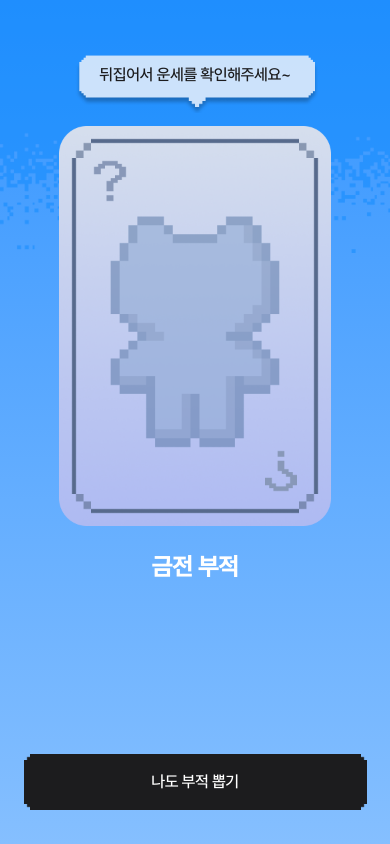
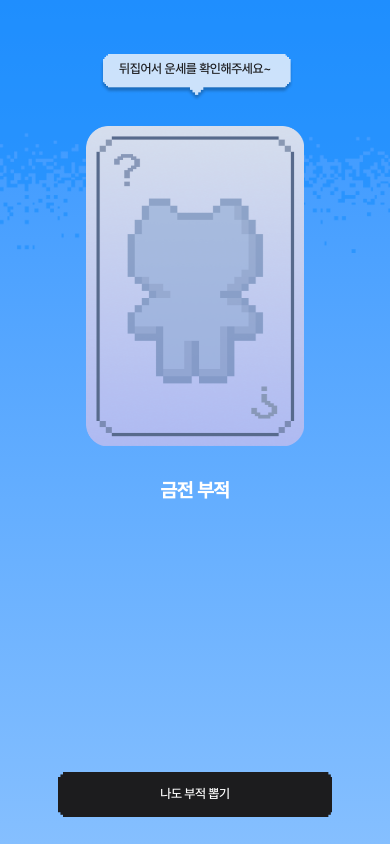
Before and after one commit to team-bukki/buki_web, a React (Create React App) app: page / in a window 390 px wide. Built offline with nearby package versions, Linux system fonts and the light colour scheme.

Commit message:
반응형

```diff
--- a/package.json
+++ b/package.json
@@ -10,6 +10,7 @@
     "@types/node": "^16.18.119",
     "@types/react": "^18.3.12",
     "@types/react-dom": "^18.3.1",
+    "http-proxy-middleware": "^3.0.3",
     "lottie-react": "^2.4.0",
     "react": "^18.3.1",
     "react-dom": "^18.3.1",
--- a/src/components/CardComponent.tsx
+++ b/src/components/CardComponent.tsx
@@ -63,6 +63,13 @@ const BubbleComponent = styled.div`
 `;
 
 const TextBubble = styled.div`
+    @media only screen and (max-width: 400px) {
+        height: 36.8px;
+        width: 228.8px;
+        padding-top: 16px;
+        font-size: 12.8px;
+        line-height: 12.8px;
+    }
     background-image: url(${text_bubble});
     background-size: cover;
     height: 46px;
@@ -79,6 +86,9 @@ const TextBubble = styled.div`
 `;
 
 const CenterContainer = styled.div`
+    @media only screen and (max-width: 400px) {
+        height: 378px;
+    }
     position: absolute;
     top: 126px;
     display: flex;
@@ -130,6 +140,10 @@ const fadeInCardImageComponet = keyframes`
 `;
 
 const CardImageComponet = styled.div`
+    @media only screen and (max-width: 400px) {
+        width: 217.6px;
+        height: 320px;
+    }
     width: 272px;
     height: 400px;
     transform-style: preserve-3d;
@@ -173,6 +187,11 @@ const CardBack = styled.div`
 `;
 
 const CardText = styled.div`
+    @media only screen and (max-width: 400px) {
+        padding: 0px 22.4px 0px 25.6px;
+        width: 169.6px;
+        height: 249.6px;
+    }
     display: flex;
     flex-direction: column;
     padding: 0px 28px 0px 32px;
@@ -181,6 +200,10 @@ const CardText = styled.div`
 `;
 
 const CardTitle = styled.div`
+    @media only screen and (max-width: 400px) {
+        font-size: 22.4px;
+        margin-bottom: 15.5px;
+    }
     color: var(--Gray-Scale-Gray800, #3a3a3c);
     font-family: Galmuri9;
     font-size: 28px;
@@ -192,12 +215,15 @@ const CardTitle = styled.div`
 `;
 
 const CardContext = styled.div`
+    @media only screen and (max-width: 400px) {
+        font-size: 12.8px;
+    }
     color: var(--Gray-Scale-Gray800, #3a3a3c);
     font-family: Pretendard;
     font-size: 16px;
     font-style: normal;
     font-weight: 400;
-    line-height: 26px; /* 162.5% */
+    line-height: 162.5%; /* 26px */
     letter-spacing: -0.4px;
 `;
 
@@ -213,6 +239,10 @@ const fadeInBottomText = keyframes`
 `;
 
 const BottomText = styled.div`
+    @media only screen and (max-width: 400px) {
+        font-size: 19.2px;
+        line-height: 27.2px;
+    }
     color: #ffffff;
     text-align: center;
     font-family: Pretendard;
@@ -236,6 +266,9 @@ const fadeInButtonComponent = keyframes`
 `;
 
 const ButtonComponent = styled.div`
+    @media only screen and (max-width: 400px) {
+        bottom: 27.2px;
+    }
     position: absolute;
     bottom: 34px;
     display: flex;
@@ -247,6 +280,13 @@ const ButtonComponent = styled.div`
 `;
 
 const CTAButton = styled.div`
+    @media only screen and (max-width: 400px) {
+        height: 28.8px;
+        width: 274.4px;
+        padding-top: 16px;
+        font-size: 12.8px;
+        line-height: 12.8px;
+    }
     background-image: url(${CTA_button});
     background-size: cover;
     height: 36px;
--- a/src/components/FortuneComponent.tsx
+++ b/src/components/FortuneComponent.tsx
@@ -86,6 +86,13 @@ const BubbleComponent = styled.div`
 `;
 
 const TextBubble = styled.div`
+    @media only screen and (max-width: 400px) {
+        height: 36.8px;
+        width: 228.8px;
+        padding-top: 16px;
+        font-size: 12.8px;
+        line-height: 12.8px;
+    }
     background-image: url(${text_bubble});
     background-size: cover;
     height: 46px;
@@ -102,6 +109,9 @@ const TextBubble = styled.div`
 `;
 
 const CenterContainer = styled.div`
+    @media only screen and (max-width: 400px) {
+        height: 378px;
+    }
     position: absolute;
     top: 126px;
     display: flex;
@@ -156,6 +166,10 @@ const fadeInCardImageComponet = keyframes`
 `;
 
 const CardImageComponet = styled.div`
+    @media only screen and (max-width: 400px) {
+        width: 217.6px;
+        height: 320px;
+    }
     width: 272px;
     height: 400px;
     transform-style: preserve-3d;
@@ -199,6 +213,11 @@ const CardBack = styled.div`
 `;
 
 const CardText = styled.div`
+    @media only screen and (max-width: 400px) {
+        padding: 0px 22.4px 0px 25.6px;
+        width: 169.6px;
+        height: 249.6px;
+    }
     display: flex;
     flex-direction: column;
     padding: 0px 28px 0px 32px;
@@ -207,6 +226,10 @@ const CardText = styled.div`
 `;
 
 const CardTitle = styled.div`
+    @media only screen and (max-width: 400px) {
+        font-size: 22.4px;
+        margin-bottom: 15.5px;
+    }
     color: var(--Gray-Scale-Gray800, #3a3a3c);
     font-family: Galmuri9;
     font-size: 28px;
@@ -218,12 +241,15 @@ const CardTitle = styled.div`
 `;
 
 const CardContext = styled.div`
+    @media only screen and (max-width: 400px) {
+        font-size: 12.8px;
+    }
     color: var(--Gray-Scale-Gray800, #3a3a3c);
     font-family: Pretendard;
     font-size: 16px;
     font-style: normal;
     font-weight: 400;
-    line-height: 26px; /* 162.5% */
+    line-height: 162.5%; /* 26px */
     letter-spacing: -0.4px;
 `;
 
@@ -239,6 +265,10 @@ const fadeInBottomText = keyframes`
 `;
 
 const BottomText = styled.div`
+    @media only screen and (max-width: 400px) {
+        font-size: 19.2px;
+        line-height: 27.2px;
+    }
     color: #ffffff;
     text-align: center;
     font-family: Pretendard;
@@ -247,7 +277,7 @@ const BottomText = styled.div`
     font-weight: 700;
     line-height: 34px; /* 100% */
     letter-spacing: -0.4px;
-    animation: ${fadeInBottomText} 0.6s ease-in-out 5.2s forwards;
+    animation: ${fadeInBottomText} 0.6s ease-in-out 0.6s forwards;
     opacity: 0;
     transform: translateY(50px) scale(0.7);
 `;
@@ -262,6 +292,9 @@ const fadeInButtonComponent = keyframes`
 `;
 
 const ButtonComponent = styled.div`
+    @media only screen and (max-width: 400px) {
+        bottom: 27.2px;
+    }
     position: absolute;
     bottom: 34px;
     display: flex;
@@ -273,6 +306,13 @@ const ButtonComponent = styled.div`
 `;
 
 const CTAButton = styled.div`
+    @media only screen and (max-width: 400px) {
+        height: 28.8px;
+        width: 274.4px;
+        padding-top: 16px;
+        font-size: 12.8px;
+        line-height: 12.8px;
+    }
     background-image: url(${CTA_button});
     background-size: cover;
     height: 36px;
@@ -338,7 +378,7 @@ function CardComponent() {
                 <BottomText>금전 부적</BottomText>
             </CenterContainer>
             <ButtonComponent>
-                <CTAButton>나도 부적 뽑기</CTAButton>
+                <CTAButton>앱 다운받고 부적 확인하기</CTAButton>
             </ButtonComponent>
         </>
     );
```
Also changed, not shown: src/setUpProxy.js (added, +11 -0 lines), 1 other file (tests, documents, lock files or other folders).
